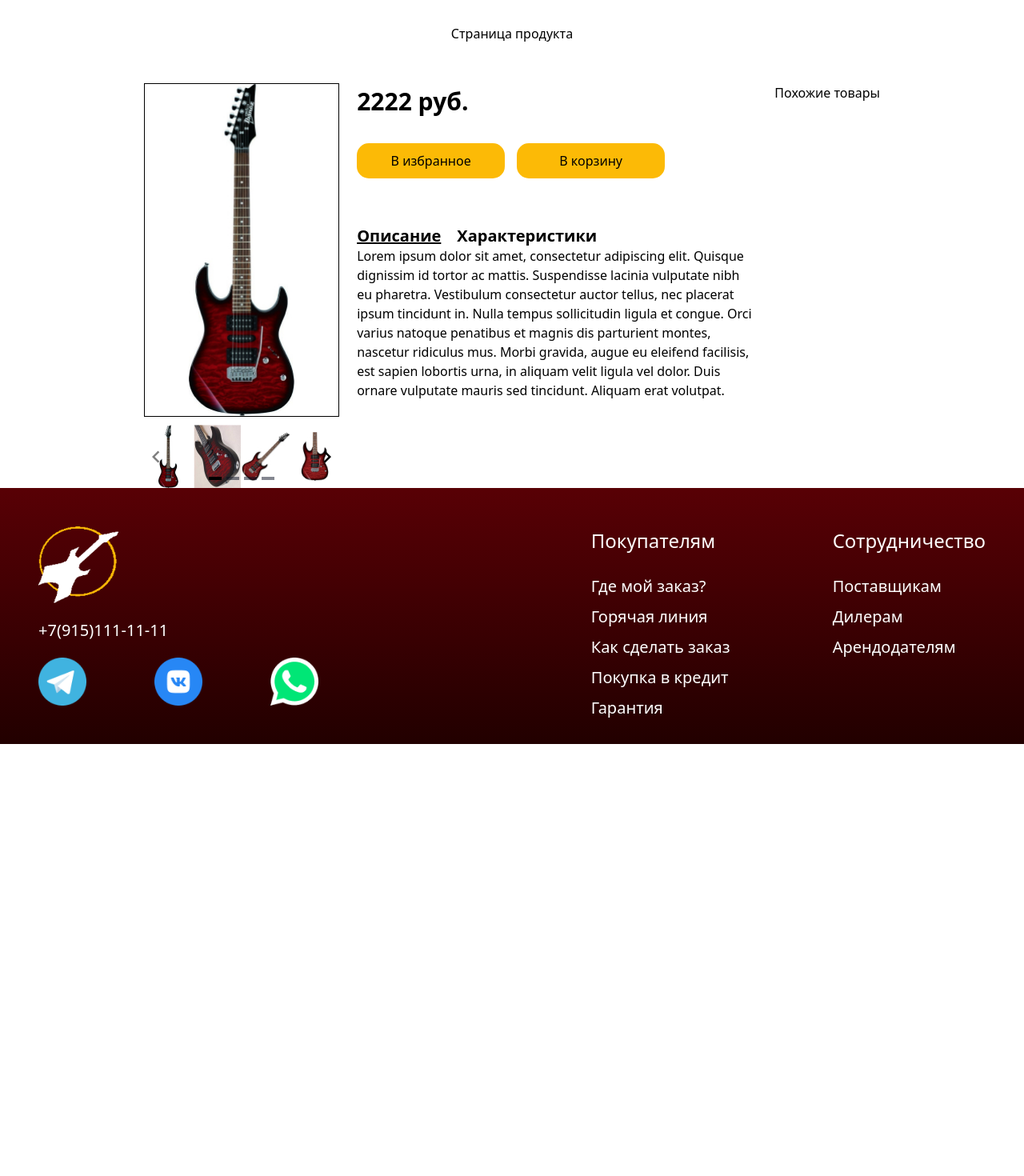
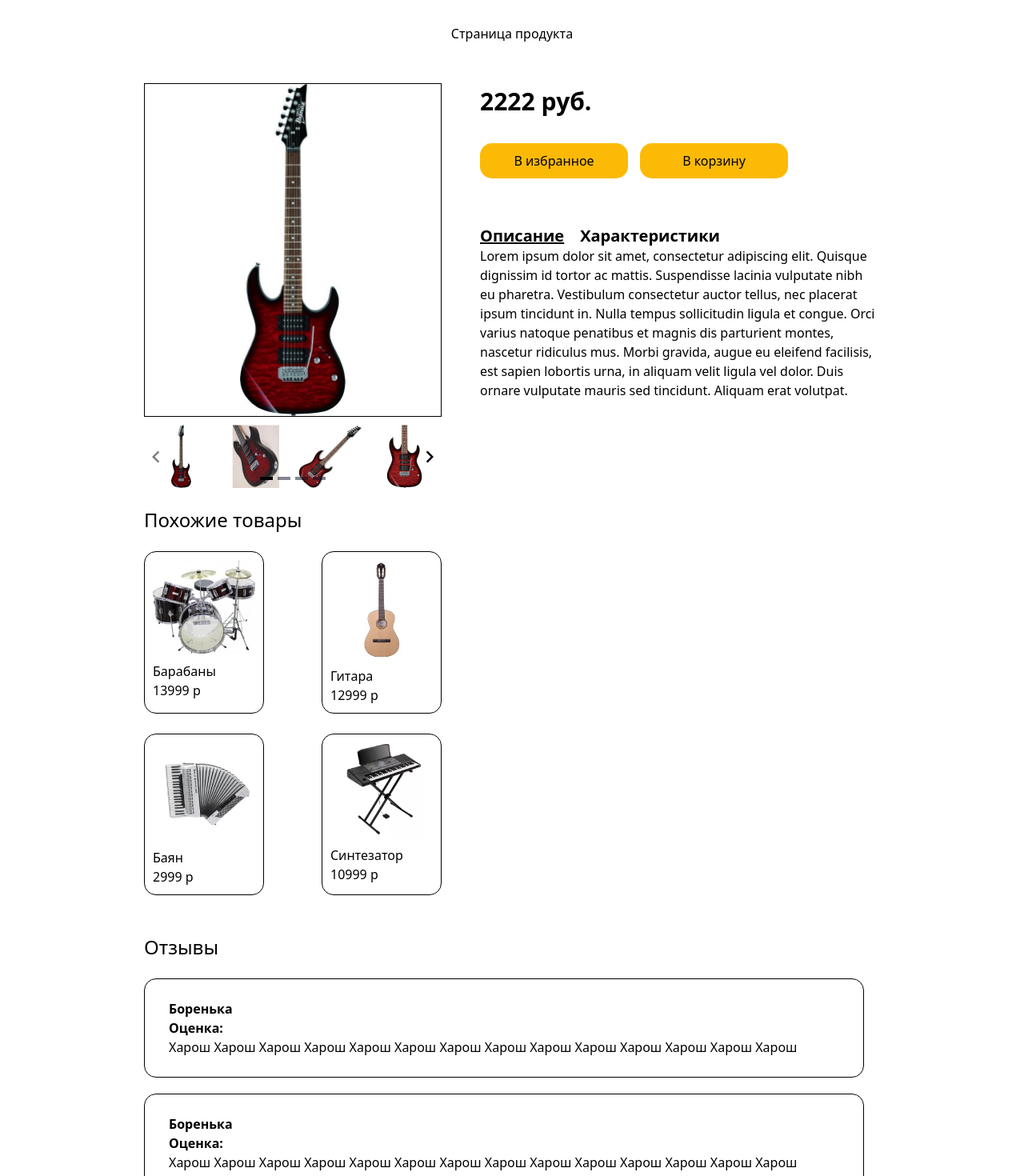
Before and after one commit to NataliyaMuk/musical-instrument-store, a Vue app: page /product in a window 1280 px wide. Shown: the part 200-1670 px from the top of the page at 80% size. Before the commit the page ends 1130 px from the top, so only its background shows below. Built offline with nearby package versions, Linux system fonts and the light colour scheme.

Commit message:
login and register

```diff
--- /dev/null
+++ b/src/components/LoginPage.vue
@@ -0,0 +1,56 @@
+<template>
+    <h2>Вход</h2>
+    <div class="login">
+        <form action="">
+            <input type="email" placeholder="email@.gmail.com">
+            <input type="password" placeholder="Введите пароль">
+            <button class="cta-btn">Войти</button>
+        </form>
+    </div>
+</template>
+
+<script>
+
+</script>
+
+<style scoped>
+h2 {
+    font-style: normal;
+    font-weight: 400;
+    font-size: 44px;
+    line-height: 58px;
+}
+.login {
+    max-width: 372px;
+    min-height: 634px;
+    margin: 0 auto;
+}
+
+form {
+    display: flex;
+    flex-direction: column;
+    border: 1px solid rgba(0, 0, 0, 0.39);
+    box-shadow: 0px 0px 7px 3px rgba(0, 0, 0, 0.14);
+    border-radius: 15px;
+    padding: 30px 0;
+}
+
+input {
+    margin: 0 auto 20px;
+    padding: 5px 10px;
+    max-width: 340px;
+    width: 100%;
+    height: 45px;
+    border: 1px solid #000000;
+    border-radius: 15px;
+}
+
+.cta-btn {
+    margin: 0 auto;
+    background: #FCBA06;
+    border-radius: 15px;
+    max-width: 340px;
+    width: 100%;
+    padding: 10px 15px;
+}
+</style>
--- a/src/components/ProductPage.vue
+++ b/src/components/ProductPage.vue
@@ -1,9 +1,10 @@
 <template>
     <h2>Страница продукта</h2>
     <div class="info-wrapper">
-        <div class="photo-wrapper">
-            <div class="img-wrapper"><img :src="require('../assets/' + prodPhoto)" class="main-img"></div>
-            <div class="scroll-wrapper">
+        <div class="info-wrapper__about about">
+            <div class="about__photo photo">
+                <div class="photo__img-wrapper"><img :src="require('../assets/' + prodPhoto)" class="main-img"></div>
+                <div class="photo__scroll-wrapper">
                     <carousel :items-to-show="4">
                         <slide v-for="item in photoList" :key="item">
                             <button @click="changePhoto(item)"><img :src="require('../assets/' + item)" alt=""></button>
@@ -15,7 +16,7 @@
                     </carousel>
                 </div>
             </div>
-        <div class="cta-info">
+            <div class="about__cta-info">
                 <div class="cta-wrapper">
                     <p class="price">2222 руб.</p>
                     <div class="buttons">
@@ -31,13 +32,25 @@
                     <p class="info-char" v-if="show == 1">ghdxfghdfgdfgdfg</p>
                 </div>
             </div>
+        </div>
         <div class="similar">
-            <p>Похожие товары</p>
+            <p class="similar__title">Похожие товары</p>
             <ul>
-                <li></li>
-                <li></li>
-                <li></li>
-                <li></li>
+                <li v-for="item in CardsYouEnjoy" :key="item.id" class="similar__item">
+                    <img :src="require('../assets/' + item.img)" alt="">
+                    <p>{{ item.name }}</p>
+                    <p>{{ item.price }}</p>
+                </li>
+            </ul>
+        </div>
+        <div class="comment">
+            <p class="comment__title">Отзывы</p>
+            <ul>
+                <li v-for="item in commentList" :key="item.id" class="comment__item">
+                    <p class="comment__name">{{ item.name }}</p>
+                    <p class="comment__rate">Оценка: </p>
+                    <p class="">{{ item.text }}</p>
+                </li>
             </ul>
         </div>
     </div>
@@ -47,12 +60,24 @@
 
 import 'vue3-carousel/dist/carousel.css';
 import { Carousel, Slide, Pagination, Navigation } from 'vue3-carousel';
+
 export default {
     data() {
         return {
             photoList: ['prod1-1.jpg', 'prod1-2.jpg', 'prod1-3.jpg', 'prod1-4.jpg'],
             prodPhoto: 'prod1-0.jpg',
-            show: 0
+            show: 0,
+            CardsYouEnjoy: [
+                { id: 1, name: "Барабаны", img: "baraban-black.png", price: "13999 р" },
+                { id: 2, name: "Гитара", img: "gitara.png", price: "12999 р" },
+                { id: 3, name: "Баян", img: "bayan.png", price: "2999 р" },
+                { id: 4, name: "Синтезатор", img: "cintezator.png", price: "10999 р" },
+                // { id: 5, name: "Барабаны", img: "baraban-green.png", price: "13999 р" },
+            ],
+            commentList: [{name: 'Боренька', text: 'Харош Харош Харош Харош Харош Харош Харош Харош Харош Харош Харош Харош Харош Харош'},
+            {name: 'Боренька', text: 'Харош Харош Харош Харош Харош Харош Харош Харош Харош Харош Харош Харош Харош Харош'},
+            {name: 'Боренька', text: 'Харош Харош Харош Харош Харош Харош Харош Харош Харош Харош Харош Харош Харош Харош'}
+            ],
         }
     },
     components: {
@@ -100,7 +125,7 @@ h2 {
     gap:  20px;
 }
 
-.img-wrapper {
+.photo__img-wrapper {
     max-width: 372px;
     min-height: 415px;
     border: 1px solid #000000;
@@ -145,7 +170,7 @@ h2 {
     margin-left: 20px;
 }
 
-.cta-info {
+.about__cta-info {
     max-width: 372px;
 }
 
@@ -160,19 +185,93 @@ h2 {
     text-decoration: underline;
 }
 
+.similar {
+    max-width: 372px;
+}
+
+.similar ul {
+    display: flex;
+    flex-direction: row;
+    flex-wrap: wrap;
+    justify-content: space-between;
+}
+
+.similar__title {
+    font-style: normal;
+    font-weight: 400;
+    font-size: 24px;
+    line-height: 39px;
+    margin-bottom: 20px;
+}
+
+.similar__item {
+    max-width: 150px;
+    width: 100%;
+    border: 1px solid black;
+    border-radius: 15px;
+    padding: 10px;
+    min-height: 200px;
+    margin-bottom: 25px;
+}
+
+.similar__item img {
+    border-radius: 15px 15px 0 0;
+    margin-bottom: 10px;
+}
+
+.comment {
+    max-width: 372px;
+    width: 100%;
+}
+
+.comment__title {
+    font-style: normal;
+    font-weight: 400;
+    font-size: 24px;
+    line-height: 39px;
+    margin-bottom: 20px;
+}
+
+.comment__name, .comment__rate {
+    font-weight: bold;
+}
+
+.comment__item {
+    border: 1px solid black;
+    border-radius: 15px;
+    padding: 25px 30px;
+    margin-bottom: 20px;
+}
+
+.about__photo {
+        max-width: 372px;
+        width: 100%;
+    }
+
 @media (min-width: 1000px) {
     .info-wrapper {
         max-width: 950px;
         display: flex;
-        flex-direction: row;
+        flex-direction: column;
         justify-content: space-between;
     }
-    .cta-info {
+
+    .about__cta-info {
         display: flex;
         flex-direction: column;
         gap: 30px;
         max-width: 500px;
         width: 100%;
     }
+
+    .comment {
+    max-width: 900px;
+}
+
+    .info-wrapper__about {
+        display: flex;
+        flex-direction: row;
+        justify-content: space-between;
+    }
 }
 </style>
--- /dev/null
+++ b/src/components/RegisterPage.vue
@@ -0,0 +1,60 @@
+<template>
+    <h2>Регистрация</h2>
+    <div class="register">
+        <form action="">
+            <input type="text" placeholder="Имя">
+            <input type="text" placeholder="Фамилия">
+            <input type="email" placeholder="email@.gmail.com">
+            <input type="password" placeholder="Введите пароль">
+            <input type="password" placeholder="Повторите пароль">
+            <button class="cta-btn">Зарегистрироваться</button>
+        </form>
+    </div>
+</template>
+
+<script>
+
+</script>
+
+<style scoped>
+h2 {
+    font-style: normal;
+    font-weight: 400;
+    font-size: 44px;
+    line-height: 58px;
+}
+
+.register {
+    max-width: 372px;
+    min-height: 634px;
+    margin: 0 auto;
+}
+
+form {
+    display: flex;
+    flex-direction: column;
+    border: 1px solid rgba(0, 0, 0, 0.39);
+    box-shadow: 0px 0px 7px 3px rgba(0, 0, 0, 0.14);
+    border-radius: 15px;
+    padding: 30px 0;
+}
+
+input {
+    margin: 0 auto 20px;
+    padding: 5px 10px;
+    max-width: 340px;
+    width: 100%;
+    height: 45px;
+    border: 1px solid #000000;
+    border-radius: 15px;
+}
+
+.cta-btn {
+    margin: 0 auto;
+    background: #FCBA06;
+    border-radius: 15px;
+    max-width: 340px;
+    width: 100%;
+    padding: 10px 15px;
+}
+</style>
--- a/src/router/index.js
+++ b/src/router/index.js
@@ -3,6 +3,8 @@ import MainPage from '../components/MainPage.vue'
 import CatalogSection from '../components/CatalogSection.vue'
 import ProductPage from '../components/ProductPage'
 import BlogPage from '../components/BlogPage'
+import LoginPage from '../components/LoginPage'
+import RegisterPage from '../components/RegisterPage'
 
 const routes = [
   {
@@ -24,6 +26,16 @@ const routes = [
     path: '/blog',
     name: 'BlogPage',
     component: BlogPage
+  },
+  {
+    path: '/login',
+    name: 'LoginPage',
+    component: LoginPage
+  },
+  {
+    path: '/register',
+    name: 'RegisterPage',
+    component: RegisterPage
   }
 ]
 
```
Lines whose indentation alone changed are shown as unchanged.
